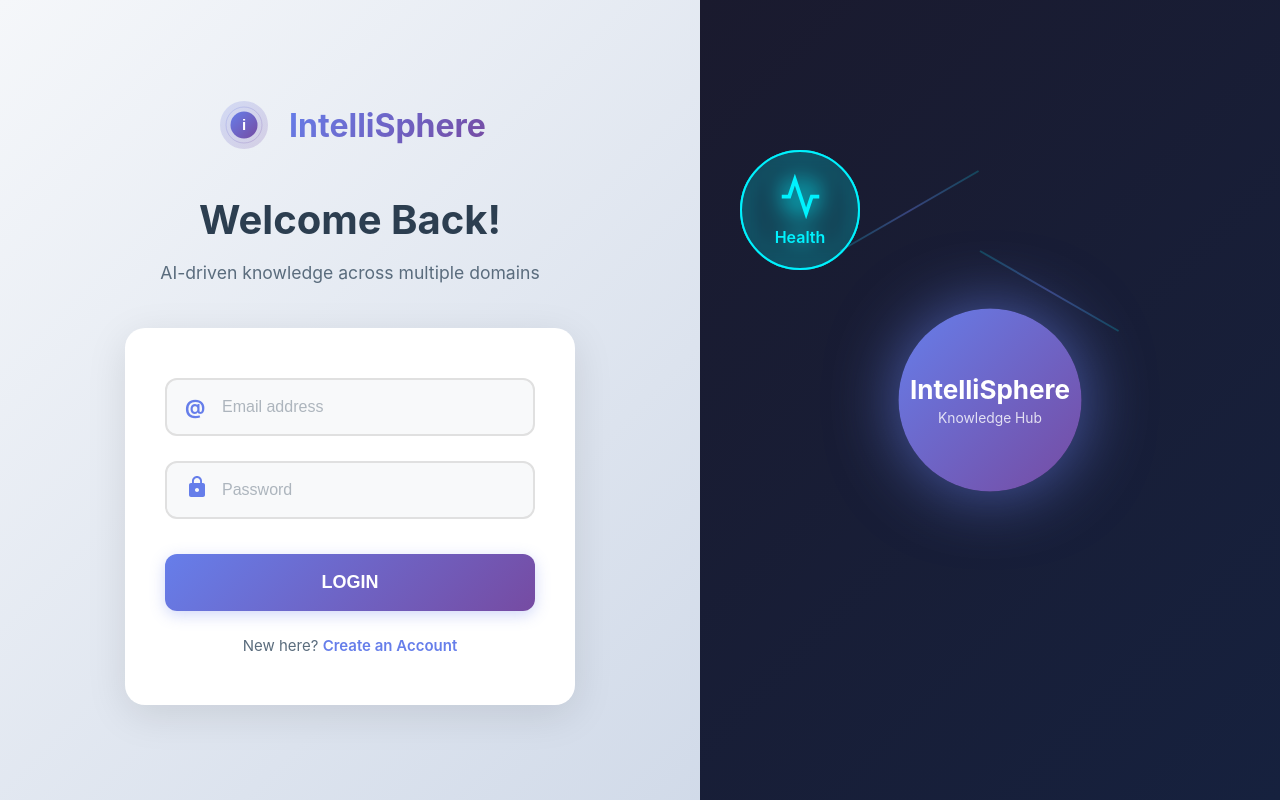
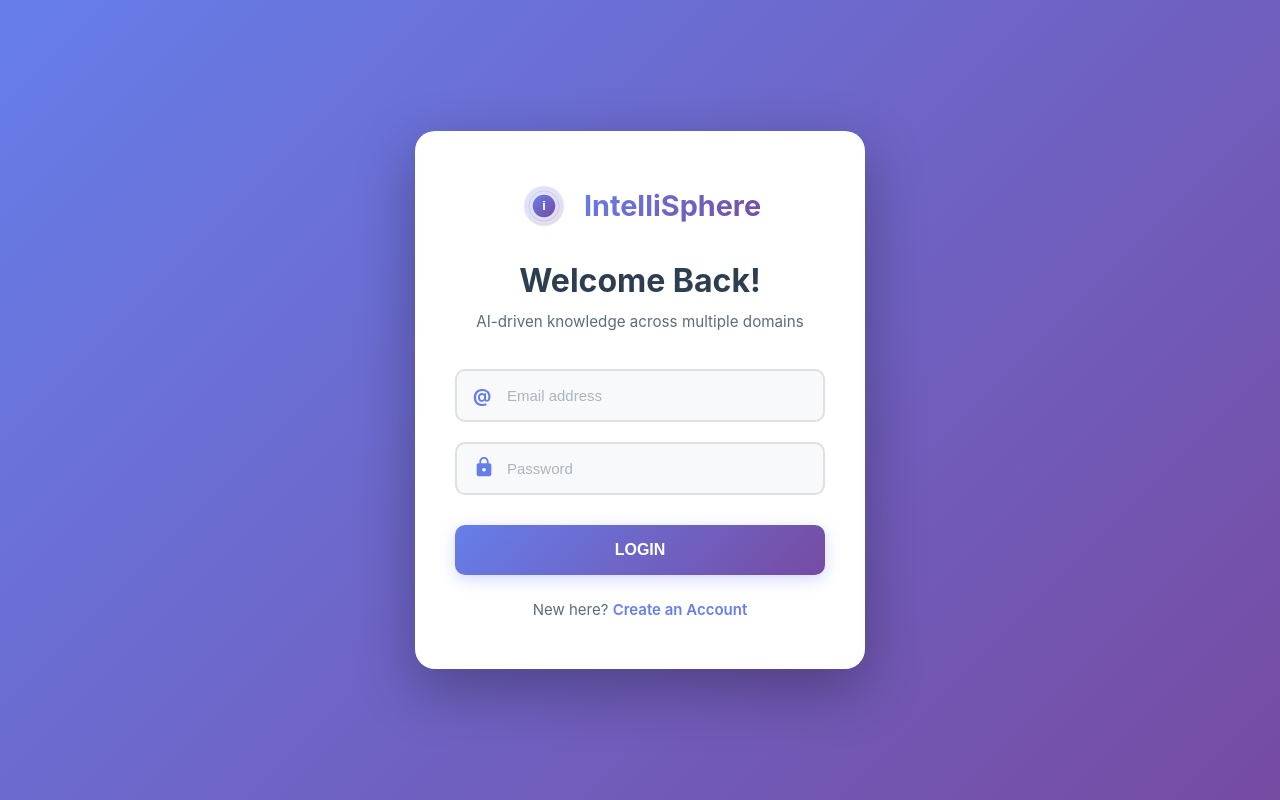
Before and after one commit to Akshar106/Intellisphere, a Flask app: page /login in a window 1280 px wide. Run offline with Flask 3, Linux system fonts and the light colour scheme; parts of the project's set-up code (start-up, migrations or seed data) failed here and were passed over.

Commit message:
updated login container

```diff
--- a/templates/login.html
+++ b/templates/login.html
@@ -13,36 +13,38 @@
 
     body {
       font-family: -apple-system, BlinkMacSystemFont, 'Segoe UI', Roboto, 'Helvetica Neue', Arial, sans-serif;
-      height: 100vh;
+      min-height: 100vh;
       display: flex;
-      overflow: hidden;
-      background: linear-gradient(135deg, #f5f7fa 0%, #c3cfe2 100%);
+      justify-content: center;
+      align-items: center;
+      background: linear-gradient(135deg, #667eea 0%, #764ba2 100%);
+      padding: 20px;
     }
 
-    .left-section {
-      flex: 1;
-      display: flex;
-      flex-direction: column;
-      justify-content: center;
-      align-items: center;
-      padding: 60px;
-      position: relative;
+    .login-container {
+      background: white;
+      padding: 50px 40px;
+      border-radius: 20px;
+      box-shadow: 0 20px 60px rgba(0, 0, 0, 0.3);
+      width: 100%;
+      max-width: 450px;
     }
 
     .logo-container {
       display: flex;
       align-items: center;
+      justify-content: center;
       gap: 15px;
-      margin-bottom: 40px;
+      margin-bottom: 30px;
     }
 
     .logo {
-      width: 60px;
-      height: 60px;
+      width: 50px;
+      height: 50px;
     }
 
     .logo-text {
-      font-size: 2em;
+      font-size: 1.8em;
       font-weight: 700;
       background: linear-gradient(135deg, #667eea 0%, #764ba2 100%);
       -webkit-background-clip: text;
@@ -52,34 +54,24 @@
 
     .welcome-box {
       text-align: center;
-      margin-bottom: 40px;
+      margin-bottom: 35px;
     }
 
     .welcome-box h1 {
-      font-size: 2.5em;
+      font-size: 2em;
       color: #2c3e50;
-      margin-bottom: 15px;
+      margin-bottom: 10px;
       font-weight: 700;
     }
 
     .welcome-box p {
-      font-size: 1.1em;
+      font-size: 0.95em;
       color: #5a6c7d;
       line-height: 1.6;
     }
 
-    .login-card {
-      background: white;
-      padding: 50px 40px;
-      border-radius: 20px;
-      box-shadow: 0 10px 40px rgba(0, 0, 0, 0.1);
-      width: 100%;
-      max-width: 450px;
-    }
-
     .form-group {
-      margin-bottom: 25px;
-      position: relative;
+      margin-bottom: 20px;
     }
 
     .input-wrapper {
@@ -90,25 +82,25 @@
 
     .input-icon {
       position: absolute;
-      left: 20px;
+      left: 18px;
       color: #667eea;
-      font-size: 20px;
+      font-size: 18px;
       font-weight: bold;
       z-index: 1;
     }
 
     .input-icon svg {
-      width: 24px;
-      height: 24px;
+      width: 22px;
+      height: 22px;
       fill: #667eea;
     }
 
     input {
       width: 100%;
-      padding: 18px 20px 18px 55px;
+      padding: 16px 18px 16px 50px;
       border: 2px solid #e0e0e0;
-      border-radius: 12px;
-      font-size: 16px;
+      border-radius: 10px;
+      font-size: 15px;
       transition: all 0.3s ease;
       background: #f8f9fa;
     }
@@ -117,7 +109,7 @@
       outline: none;
       border-color: #667eea;
       background: white;
-      box-shadow: 0 0 0 4px rgba(102, 126, 234, 0.1);
+      box-shadow: 0 0 0 3px rgba(102, 126, 234, 0.1);
     }
 
     input::placeholder {
@@ -126,12 +118,12 @@
 
     .login-btn {
       width: 100%;
-      padding: 18px;
+      padding: 16px;
       background: linear-gradient(135deg, #667eea 0%, #764ba2 100%);
       color: white;
       border: none;
-      border-radius: 12px;
-      font-size: 18px;
+      border-radius: 10px;
+      font-size: 16px;
       font-weight: 600;
       cursor: pointer;
       transition: all 0.3s ease;
@@ -141,7 +133,7 @@
 
     .login-btn:hover {
       transform: translateY(-2px);
-      box-shadow: 0 6px 25px rgba(102, 126, 234, 0.4);
+      box-shadow: 0 6px 20px rgba(102, 126, 234, 0.4);
     }
 
     .login-btn:active {
@@ -168,8 +160,8 @@
     }
 
     #error-message {
-      padding: 12px 20px;
-      border-radius: 10px;
+      padding: 12px 18px;
+      border-radius: 8px;
       margin-bottom: 20px;
       font-size: 14px;
       font-weight: 500;
@@ -189,146 +181,6 @@
       color: #3c3;
       border: 1px solid #cfc;
       display: block;
-    }
-
-    .right-section {
-      flex: 1;
-      background: linear-gradient(135deg, #1a1a2e 0%, #16213e 100%);
-      display: flex;
-      justify-content: center;
-      align-items: center;
-      position: relative;
-      overflow: hidden;
-    }
-
-    .domain-visualization {
-      position: relative;
-      width: 500px;
-      height: 500px;
-    }
-
-    .central-sphere {
-      position: absolute;
-      top: 50%;
-      left: 50%;
-      transform: translate(-50%, -50%);
-      width: 180px;
-      height: 180px;
-      background: linear-gradient(135deg, #667eea 0%, #764ba2 100%);
-      border-radius: 50%;
-      display: flex;
-      flex-direction: column;
-      justify-content: center;
-      align-items: center;
-      box-shadow: 0 0 60px rgba(102, 126, 234, 0.6);
-      animation: pulse 3s ease-in-out infinite;
-      z-index: 2;
-    }
-
-    @keyframes pulse {
-      0%, 100% {
-        box-shadow: 0 0 60px rgba(102, 126, 234, 0.6);
-        transform: translate(-50%, -50%) scale(1);
-      }
-      50% {
-        box-shadow: 0 0 80px rgba(102, 126, 234, 0.8);
-        transform: translate(-50%, -50%) scale(1.05);
-      }
-    }
-
-    .central-sphere h2 {
-      color: white;
-      font-size: 1.6em;
-      margin: 0;
-      font-weight: 700;
-    }
-
-    .central-sphere p {
-      color: rgba(255, 255, 255, 0.8);
-      font-size: 0.85em;
-      margin-top: 5px;
-    }
-
-    .domain-node {
-      position: absolute;
-      width: 120px;
-      height: 120px;
-      background: rgba(0, 242, 254, 0.1);
-      border: 2px solid #00f2fe;
-      border-radius: 50%;
-      display: flex;
-      flex-direction: column;
-      justify-content: center;
-      align-items: center;
-      backdrop-filter: blur(10px);
-      transition: all 0.3s ease;
-      cursor: pointer;
-    }
-
-    .domain-node:hover {
-      background: rgba(0, 242, 254, 0.2);
-      transform: scale(1.1);
-      box-shadow: 0 0 30px rgba(0, 242, 254, 0.5);
-    }
-
-    .domain-node svg {
-      width: 45px;
-      height: 45px;
-      margin-bottom: 8px;
-      fill: none;
-      stroke: #00f2fe;
-      stroke-width: 2;
-    }
-
-    .domain-node h3 {
-      color: #00f2fe;
-      font-size: 1em;
-      margin: 0;
-      font-weight: 600;
-    }
-
-    .domain-node:nth-child(2) {
-      top: 5%;
-      left: 10%;
-      animation: float 4s ease-in-out infinite;
-    }
-
-    .domain-node:nth-child(3) {
-      top: 5%;
-      right: 10%;
-      animation: float 5s ease-in-out infinite;
-      animation-delay: 0.5s;
-    }
-
-    @keyframes float {
-      0%, 100% {
-        transform: translateY(0px);
-      }
-      50% {
-        transform: translateY(-20px);
-      }
-    }
-
-    .connection-line {
-      position: absolute;
-      height: 2px;
-      background: linear-gradient(90deg, rgba(0, 242, 254, 0.2), rgba(102, 126, 234, 0.4), rgba(0, 242, 254, 0.2));
-      transform-origin: left center;
-      z-index: 1;
-    }
-
-    .line1 {
-      top: 20%;
-      left: 20%;
-      width: 160px;
-      transform: rotate(-30deg);
-    }
-
-    .line2 {
-      top: 20%;
-      right: 20%;
-      width: 160px;
-      transform: rotate(30deg);
     }
 
     /* Loading Overlay */
@@ -363,27 +215,19 @@
       to { transform: rotate(360deg); }
     }
 
-    @media (max-width: 1024px) {
-      body {
-        flex-direction: column;
+    @media (max-width: 480px) {
+      .login-container {
+        padding: 40px 30px;
       }
 
-      .right-section {
-        display: none;
-      }
-
-      .left-section {
-        padding: 40px 20px;
-      }
-
-      .login-card {
-        padding: 40px 30px;
+      .welcome-box h1 {
+        font-size: 1.8em;
       }
     }
   </style>
 </head>
 <body>
-  <div class="left-section">
+  <div class="login-container">
     <div class="logo-container">
       <svg class="logo" viewBox="0 0 200 200" xmlns="http://www.w3.org/2000/svg">
         <defs>
@@ -405,7 +249,6 @@
       <p id="subtitle"></p>
     </div>
 
-    <div class="login-card">
     <p id="error-message"></p>
 
     <form id="login-form">
@@ -430,35 +273,6 @@
 
     <div class="signup-link">
       New here? <a href="{{ url_for('signup') }}">Create an Account</a>
-      </div>
-    </div>
-  </div>
-
-  <div class="right-section">
-    <div class="domain-visualization">
-      <div class="connection-line line1"></div>
-      <div class="connection-line line2"></div>
-
-      <div class="central-sphere">
-        <h2>IntelliSphere</h2>
-        <p>Knowledge Hub</p>
-      </div>
-
-      <div class="domain-node">
-        <svg xmlns="http://www.w3.org/2000/svg" viewBox="0 0 24 24">
-          <path d="M12 2L2 7l10 5 10-5-10-5z"/>
-          <path d="M2 17l10 5 10-5"/>
-          <path d="M2 12l10 5 10-5"/>
-        </svg>
-        <h3>Law</h3>
-      </div>
-
-      <div class="domain-node">
-        <svg xmlns="http://www.w3.org/2000/svg" viewBox="0 0 24 24">
-          <path d="M22 12h-4l-3 9L9 3l-3 9H2"/>
-        </svg>
-        <h3>Health</h3>
-      </div>
     </div>
   </div>
 
```
Lines whose indentation alone changed are shown as unchanged.
